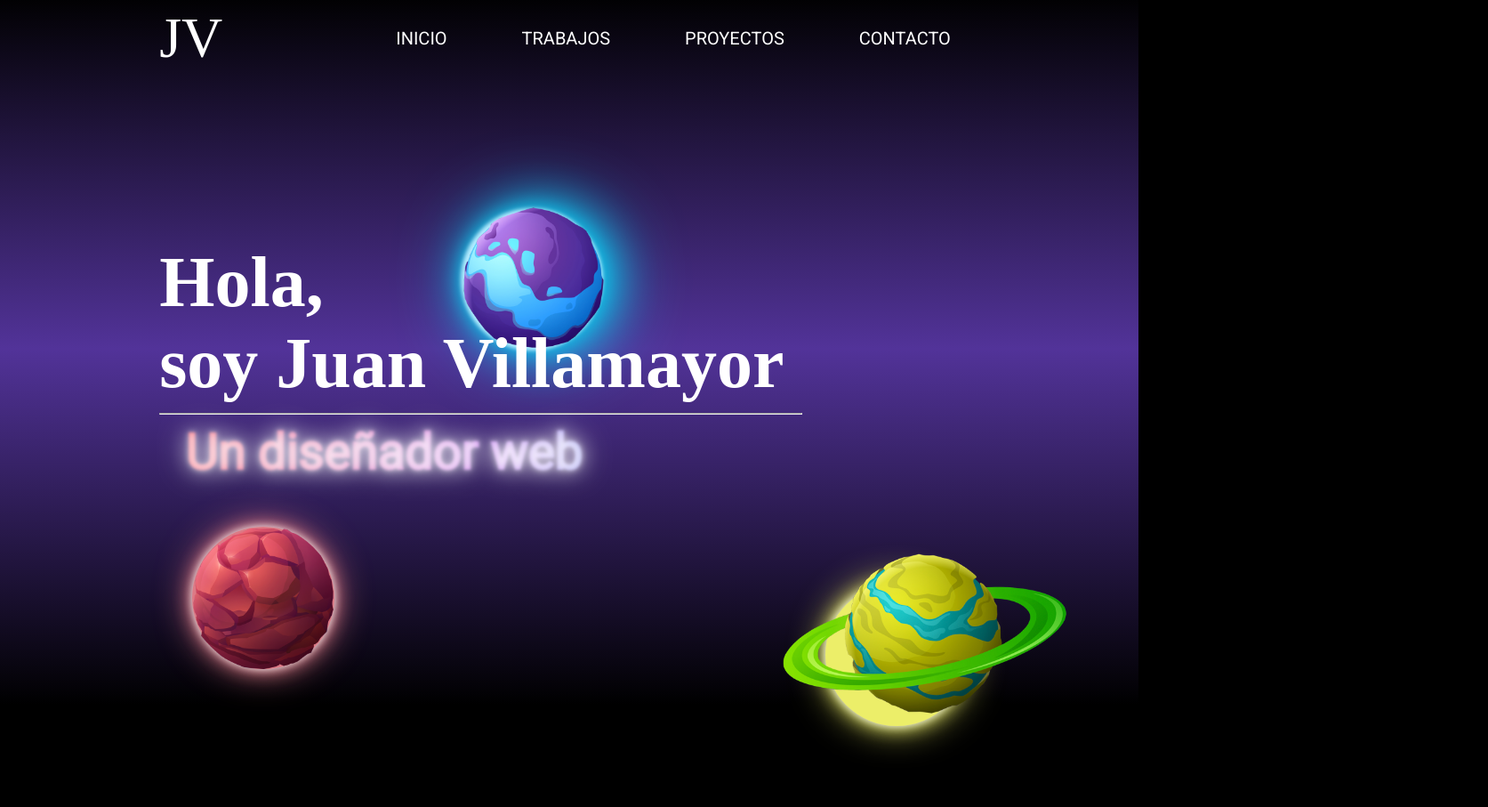
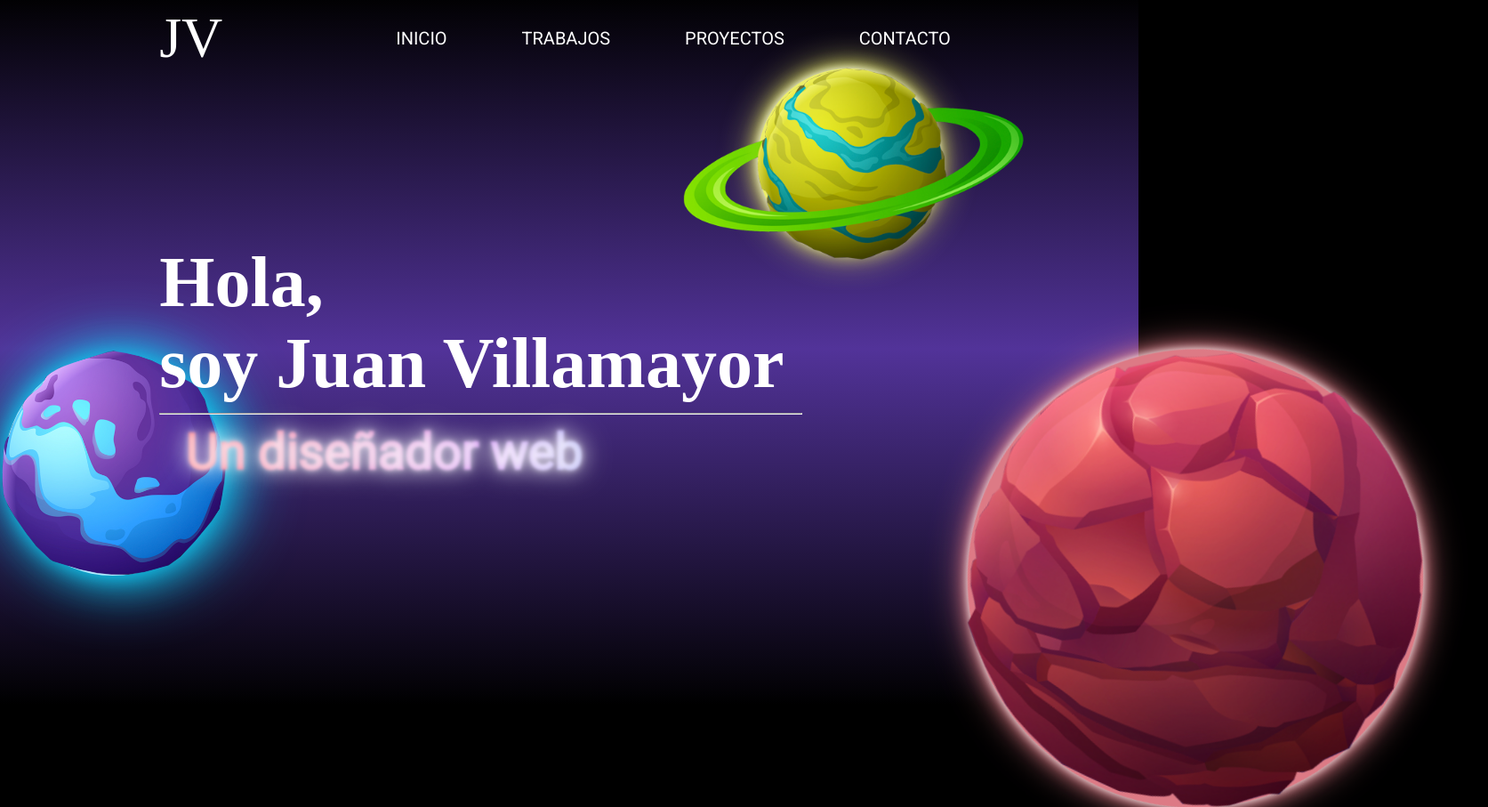
Before and after one commit to JMmatias142/JMmatias142.github.io, a plain HTML site: page index.html in a window 1280 px wide. Shown: the top 907 px of the page at 89% size, 1673 px wide, since content can reach past the window. Drawn offline with nearby package versions, Linux system fonts and the light colour scheme; a web font is replaced by a local one.

Commit message:
Update style.css

```diff
--- a/style.css
+++ b/style.css
@@ -9,6 +9,7 @@
     margin:0;
     box-sizing: border-box;
     font-family: roboto;
+
 }
 body{
     background: var(--color-1);
@@ -16,6 +17,7 @@ body{
     overflow-x: hidden;
     padding: 30px 14% 30px 14%;
     box-sizing: border-box;
+
 }
 
 
@@ -103,12 +105,12 @@ nav ul li a:hover{
     transition: 0.5s;
     border-bottom: #FFFFFF 3px solid;
 }
-/*BOLAS*/
+/*PLANETAS*/
 .fondo-planeta1{
     background-color: #dd7a85;
     box-shadow: #F0F2F0 0px 0px 10px,#dd7a85 0px 0px 20px, #dd7a85 0px 0px 40px;
-    width: 10rem;
-    height: 10rem;
+    width: 100%;
+    height: 100%;
     border-radius: 50%;
     position: absolute;
     z-index: -1;
@@ -117,11 +119,12 @@ nav ul li a:hover{
 }
 .pelota1{
     position: absolute;
-    width: 10rem;
-    height: 10rem;
-    left: 27vh;
-    top: 75VH;
+    width: 40%;
+    top: 50%;
     z-index: 1;
+    top: 50%;
+    right: -25%;
+    animation: rotacion 100s linear infinite;
 }
 .pelota1 img{
     width: 100%;
@@ -129,22 +132,21 @@ nav ul li a:hover{
 .fondo-planeta2{
     background-color: #ecee69;
     box-shadow: #F0F2F0 0px 0px 10px,#ecee69 0px 0px 20px, #ecee69 0px 0px 40px;
-    width: 10rem;
-    height: 10rem;
+    width: 53%;
+    height: 53%;
     border-radius: 50%;
     position: absolute;
     z-index: -1;
-    right: 14vh;
-    top: 13vh;
+    left: 22%;
+    top: 22%;
 }
 .pelota2{
 position: absolute;
-width: 20rem;
-height: 20rem;
+width: 30%;
 border-radius: 50%;
-right: 10vh;
-top: 70vh;
 z-index: 1;
+right: 10%;
+
 }
 .pelota2 img{
     width: 100%;
@@ -152,27 +154,33 @@ z-index: 1;
 .fondo-planeta3{
     background-color: #b3ecff;
     box-shadow: #12c2e9 0px 0px 20px,#12c2e9 10px 0px 50px, #12c2e9 10px 0px 80px;
-    filter: blur(2px);
-    width: 10rem;
-    height: 10rem;
+    width: 95%;
+    height: 95%;
     border-radius: 50%;
     position: absolute;
     z-index: -1;
-    right: 2px;
-    top: 2px;
+    right: 3%;
+    top: 3%;
 }
 .pelota3{
 position: absolute;
-width: 10rem;
-height: 10rem;
+width: 20%;
 border-radius: 50%;
-left: 65vh;
-top: 30vh;
 z-index: 1;
-
+top: 50%;
+left: 0%;
 }
 .pelota3 img{
     width: 100%;
+}
+
+@keyframes rotacion {
+    from {
+        transform: rotate(0deg);
+      }
+      to {
+        transform: rotate(359deg);
+      }
 }
 /*Texto*/
 .presentacion{
```
